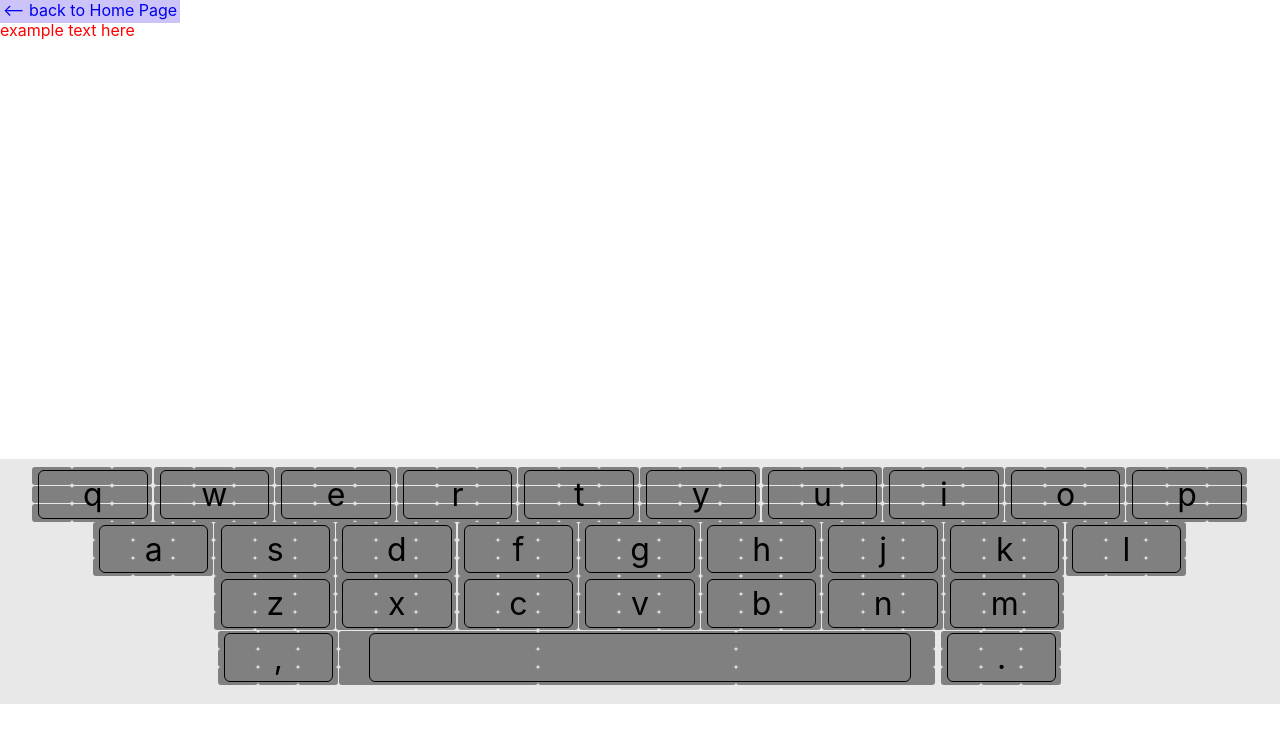
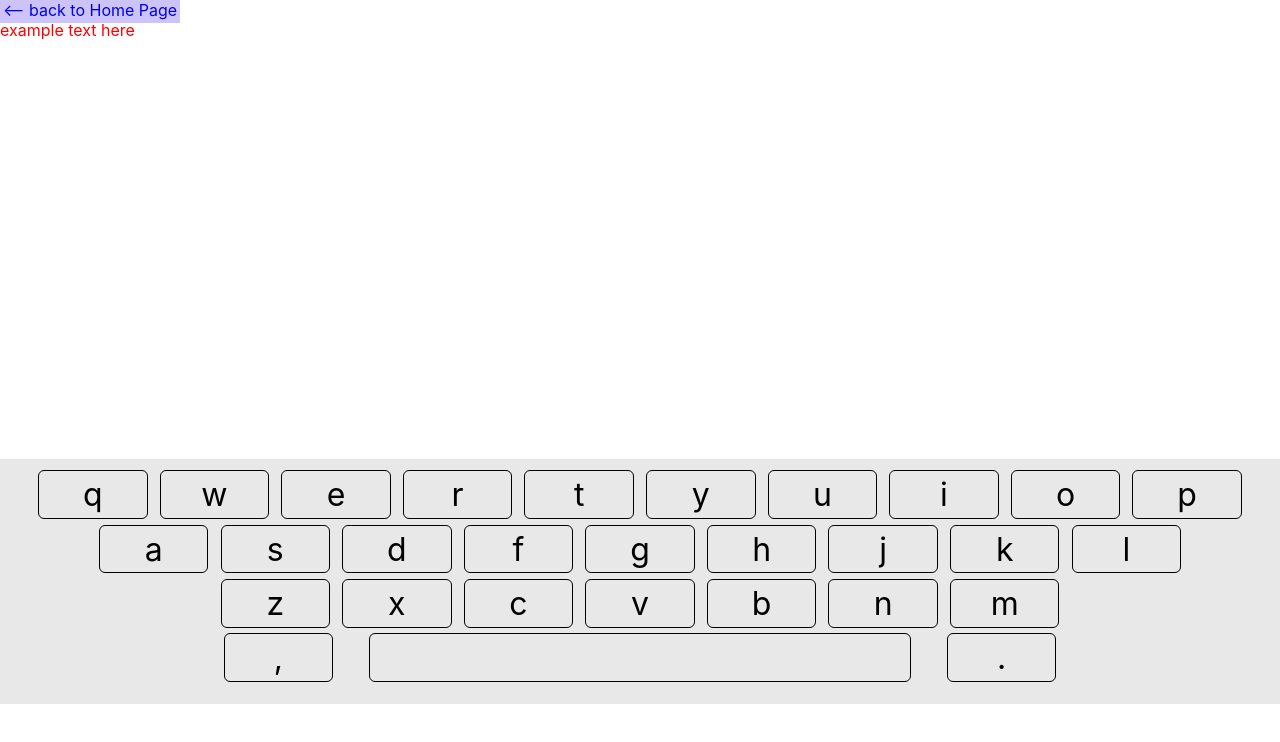
Before and after one commit to JustinDudley/thimble, a React (Create React App) app: page /keyboard in a window 1280 px wide. Shown: the top 742 px of the page. Built offline with nearby package versions, Linux system fonts and the light colour scheme.

Commit message:
re-instate inherit property

```diff
--- a/src/thimbleRoutes/Keyboard/components/WholeKey/index.tsx
+++ b/src/thimbleRoutes/Keyboard/components/WholeKey/index.tsx
@@ -22,7 +22,7 @@ const MiniBox: React.FC<{letter: string; count: number}> = ({letter, count}) =>
                 setIsClicked(true);
                 setMiniCount(count);
             }}
-            style={{backgroundColor: isClicked && count === miniCount + 1? colors.purpleFeedback : isClicked && count - (miniCount + 1) < numMiniShown? colors.purpleFaded:'gray'}}
+            style={{backgroundColor: isClicked && count === miniCount + 1? colors.purpleFeedback : isClicked && count - (miniCount + 1) < numMiniShown? colors.purpleFaded:'inherit'}}
         >
             {isClicked && <img
                 src={TargetLogo}
```
